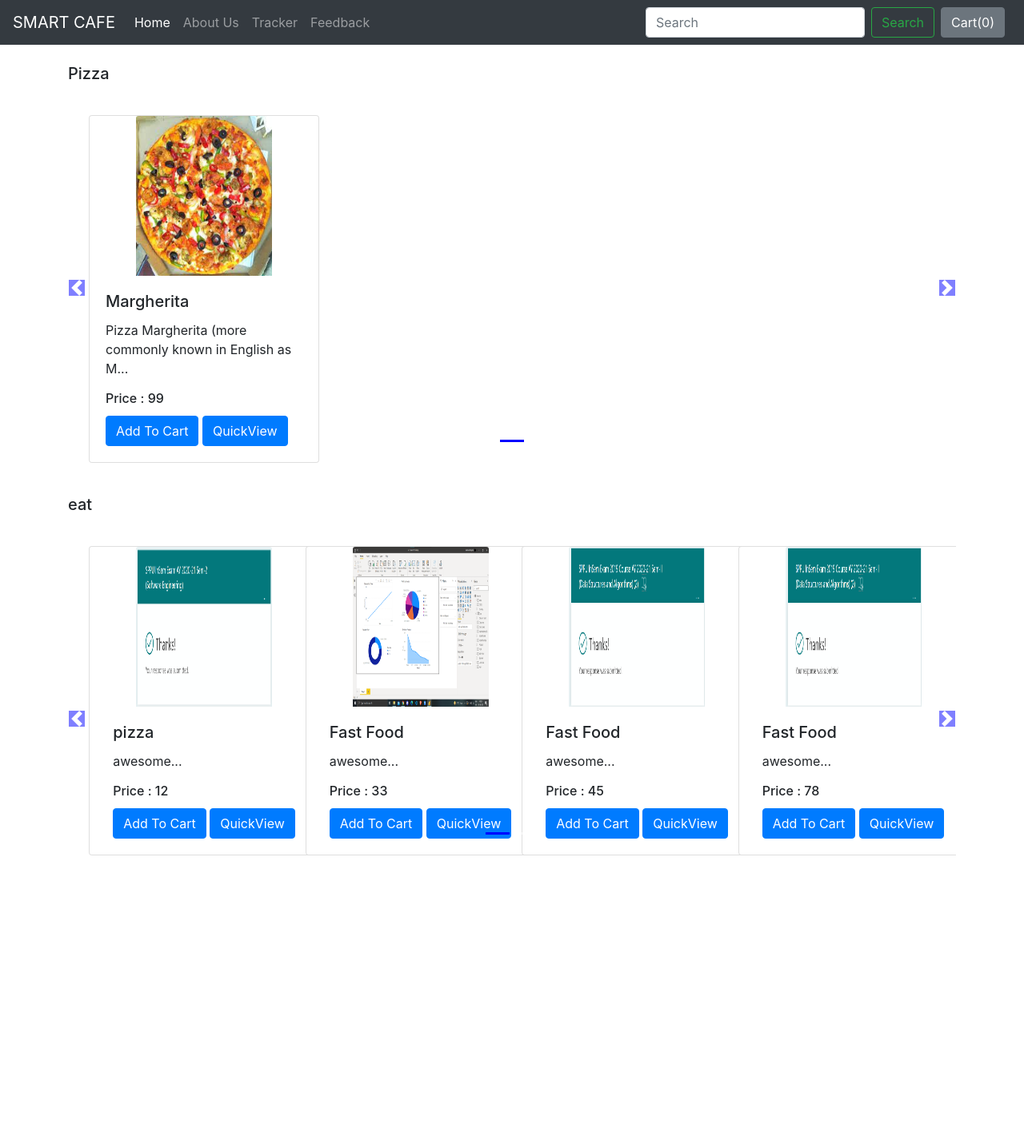
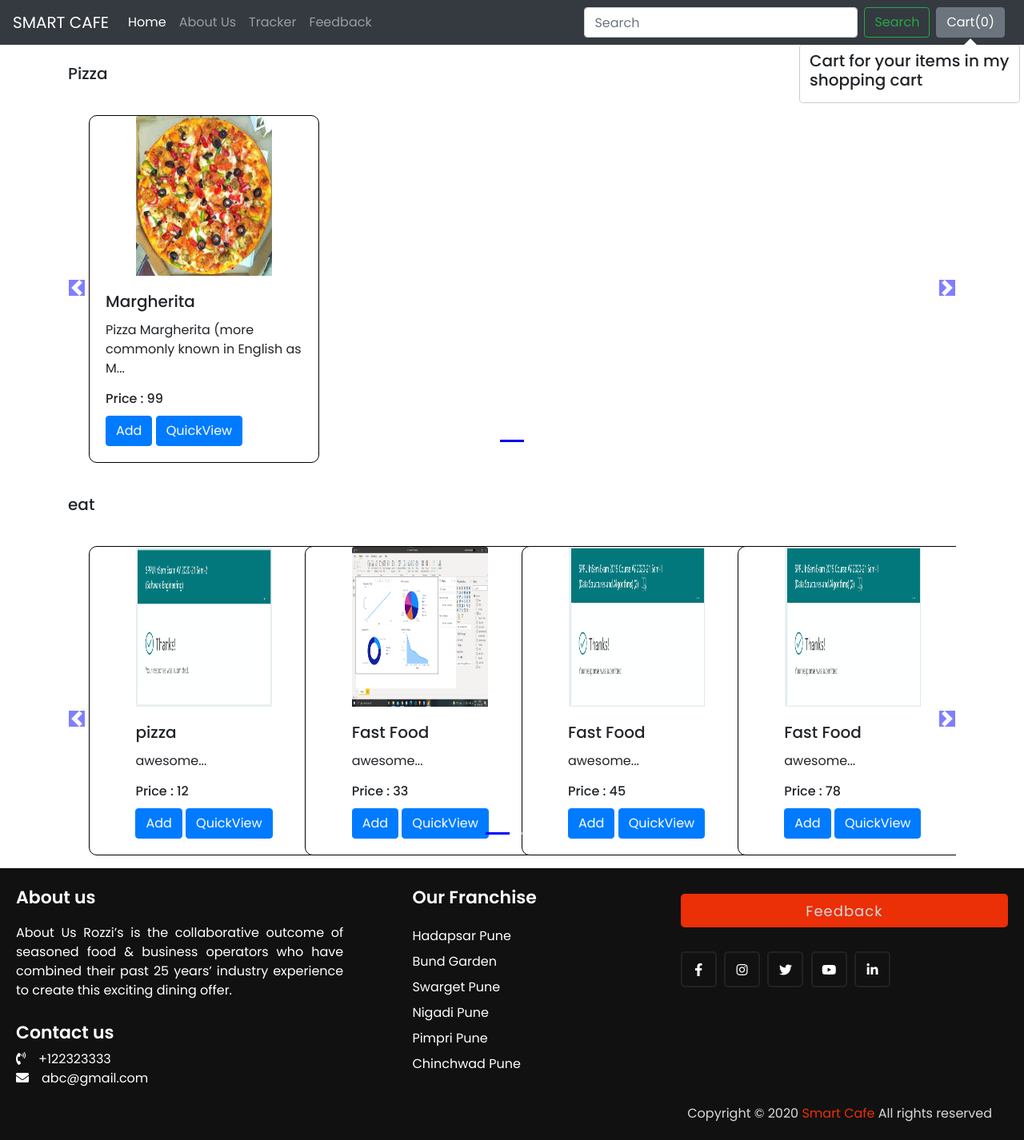
Before and after one commit to Vaibhav-84/Smart-Cafe, a Django app: page /shop/ in a window 1280 px wide. Shown: the whole page at 80% size. Before the commit the page ends 1070 px from the top, so only its background shows below. Run offline with Django 3.2, Linux system fonts and the light colour scheme; data comes from the database, SQL or seed files in the repository; both versions use the stored data as it was after the commit; some libraries are stand-ins or nearby versions.

Commit message:
worked on footer

```diff
--- a/shop/static/shop/index.css
+++ b/shop/static/shop/index.css
@@ -0,0 +1,136 @@
+@import url('https://fonts.googleapis.com/css2?family=Poppins:wght@200;300;400;500;600;700&display=swap');
+*{
+  margin: 0;
+  padding: 0;
+  box-sizing: border-box;
+  font-family: 'Poppins',sans-serif;
+  text-decoration: none;
+}
+footer{
+  width: 100%;
+  /* position: fixed; */
+  bottom: 0;
+  left: 0;
+  background: #111;
+}
+footer .content{
+  max-width: 1350px;
+  margin: auto;
+  padding: 20px;
+  display: flex;
+  flex-wrap: wrap;
+  justify-content: space-between;
+}
+footer .content p,a{
+  color: #fff;
+}
+footer .content .box{
+  width: 33%;
+  transition: all 0.4s ease;
+}
+footer .content .topic{
+  font-size: 22px;
+  font-weight: 600;
+  color: #fff;
+  margin-bottom: 16px;
+
+}
+footer .content p{
+  text-align: justify;
+}
+footer .content .lower .topic{
+  margin: 24px 0 5px 0;
+}
+footer .content .lower i{
+  padding-right: 16px;
+}
+footer .content .middle{
+  padding-left: 80px;
+}
+footer .content .middle a{
+  line-height: 32px;
+}
+footer .content .right input[type="text"]{
+  height: 45px;
+  width: 100%;
+  outline: none;
+  color: #d9d9d9;
+  background: #000;
+  border-radius: 5px;
+  padding-left: 10px;
+  font-size: 17px;
+  border: 2px solid #222222;
+}
+footer .content .right input[type="submit"]{
+  height: 42px;
+  width: 100%;
+  font-size: 18px;
+  color: #d9d9d9;
+  background: #eb2f06;
+  outline: none;
+  border-radius: 5px;
+  letter-spacing: 1px;
+  cursor: pointer;
+  margin-top: 12px;
+  border: 2px solid #eb2f06;
+  transition: all 0.3s ease-in-out;
+}
+.content .right input[type="submit"]:hover{
+  background: none;
+  color:  #eb2f06;
+}
+footer .content .media-icons a{
+  font-size: 16px;
+  height: 45px;
+  width: 45px;
+  display: inline-block;
+  text-align: center;
+  line-height: 43px;
+  border-radius: 5px;
+  border: 2px solid #222222;
+  margin: 30px 5px 0 0;
+  transition: all 0.3s ease;
+}
+.content .media-icons a:hover{
+  border-color: #eb2f06;
+}
+footer .bottom{
+  width: 100%;
+  text-align: right;
+  color: #d9d9d9;
+  padding: 0 40px 5px 0;
+}
+footer .bottom a{
+  color: #eb2f06;
+}
+footer a{
+  transition: all 0.3s ease;
+}
+footer a:hover{
+  color: #eb2f06;
+}
+@media (max-width:1100px) {
+  footer .content .middle{
+    padding-left: 50px;
+  }
+}
+@media (max-width:950px){
+  footer .content .box{
+    width: 50%;
+  }
+  .content .right{
+    margin-top: 40px;
+  }
+}
+@media (max-width:560px){
+  footer{
+    position: relative;
+  }
+  footer .content .box{
+    width: 100%;
+    margin-top: 30px;
+  }
+  footer .content .middle{
+    padding-left: 0;
+  }
+}
--- a/shop/templates/shop/basic.html
+++ b/shop/templates/shop/basic.html
@@ -1,3 +1,4 @@
+{% load static %}
 <!doctype html>
 <html lang="en">
   <head>
@@ -7,7 +8,9 @@
 
     <!-- Bootstrap CSS -->
     <link rel="stylesheet" href="https://stackpath.bootstrapcdn.com/bootstrap/4.2.1/css/bootstrap.min.css" integrity="sha384-GJzZqFGwb1QTTN6wy59ffF1BuGJpLSa9DkKMp0DgiMDm4iYMj70gZWKYbI706tWS" crossorigin="anonymous">
+    <link rel="stylesheet" href="{% static 'shop/index.css' %}">
 
+    <link rel="stylesheet" href="https://cdnjs.cloudflare.com/ajax/libs/font-awesome/5.15.3/css/all.min.css" integrity="sha512-iBBXm8fW90+nuLcSKlbmrPcLa0OT92xO1BIsZ+ywDWZCvqsWgccV3gFoRBv0z+8dLJgyAHIhR35VZc2oM/gI1w==" crossorigin="anonymous" referrerpolicy="no-referrer" />
     <title>{% block title%} {% endblock %}</title>
      <style>
        {% block css %} {% endblock %}
@@ -54,6 +57,53 @@ sagittis lacus vel augue laoreet rutrum faucibus.">
 </nav>
   {% block body %} {% endblock %}
 
+  <!--======= Footer ======= -->
+  <footer>
+   <div class="content">
+     <div class="left box">
+       <div class="upper">
+         <div class="topic">About us</div>
+         <p>About Us Rozzi’s is the collaborative outcome of seasoned food & business operators who have combined their past 25 years’ industry experience to create this exciting dining offer.</p>
+       </div>
+       <div class="lower">
+         <div class="topic">Contact us</div>
+         <div class="phone">
+           <a href="#"><i class="fas fa-phone-volume"></i>+122323333</a>
+         </div>
+         <div class="email">
+           <a href="#"><i class="fas fa-envelope"></i>abc@gmail.com</a>
+         </div>
+       </div>
+     </div>
+     <div class="middle box">
+       <div class="topic">Our Franchise</div>
+       <div><a href="https://goo.gl/maps/Qek1LYorRmWsz3Q57">Hadapsar Pune</a></div>
+       <div><a href="https://goo.gl/maps/Qek1LYorRmWsz3Q57">Bund Garden</a></div>
+       <div><a href="https://goo.gl/maps/Qek1LYorRmWsz3Q57">Swarget   Pune</a></div>
+       <div><a href="https://goo.gl/maps/Qek1LYorRmWsz3Q57">Nigadi    Pune</a></div>
+       <div><a href="https://goo.gl/maps/Qek1LYorRmWsz3Q57">Pimpri    Pune</a></div>
+       <div><a href="https://goo.gl/maps/Qek1LYorRmWsz3Q57">Chinchwad Pune</a></div>
+     </div>
+     <div class="right box">
+       {% comment %} <div class="topic">Subscribe us</div> {% endcomment %}
+       <form action="./feedback">
+         {% comment %} <input type="text" placeholder="Enter email address"> {% endcomment %}
+         <input type="submit" name="" value="Feedback">
+         <div class="media-icons">
+           <a href="#"><i class="fab fa-facebook-f"></i></a>
+           <a href="#"><i class="fab fa-instagram"></i></a>
+           <a href="#"><i class="fab fa-twitter"></i></a>
+           <a href="#"><i class="fab fa-youtube"></i></a>
+           <a href="#"><i class="fab fa-linkedin-in"></i></a>
+         </div>
+       </form>
+     </div>
+   </div>
+   <div class="bottom">
+     <p>Copyright © 2020 <a href="#">Smart Cafe</a> All rights reserved</p>
+   </div>
+ </footer>
+
     <!-- Optional JavaScript -->
     <!-- jQuery first, then Popper.js, then Bootstrap JS -->
     <script src="https://code.jquery.com/jquery-3.3.1.js"
--- a/shop/templates/shop/checkout.html
+++ b/shop/templates/shop/checkout.html
@@ -1,5 +1,5 @@
 {% extends 'shop/basic.html' %}
-{% block title%} Checkout - My Awesome Cart{% endblock %}
+{% block title%} Smart Cafe{% endblock %}
 {% block body %}
 <div class="container">
     <div class="col my-4">
--- a/shop/templates/shop/index.html
+++ b/shop/templates/shop/index.html
@@ -1,4 +1,5 @@
 {% extends 'shop/basic.html' %}
+{% block title%} Smart Cafe{% endblock %}
 {% block css %}
 .col-md-3
 {
@@ -32,6 +33,10 @@ body .no-padding{
 padding-left: 0,
 padding-right: 0;
 }
+.card{
+    border-radius: 10px;
+    border: 1px solid black;
+}
 {% endblock %}
 {% block body %}
 {% load static %}
@@ -58,7 +63,7 @@ padding-right: 0;
                                 <p class="card-text">{{i.desc|slice:"0:53"}}...</p>
                                 <h6 class="card-title" >Price : <span id="pricepr{{i.id}}">{{i.price}}</span></h6>
                                 <span id="divpr{{i.id}}" class="divpr">
-                                    <button id="pr{{i.id}}" class="btn btn-primary cart">Add To Cart</button>
+                                    <button id="pr{{i.id}}" class="btn btn-primary cart">Add</button>
                                 </span>
                                 <a href="/shop/products/{{i.id}}"><button id="qv{{i.id}}" class="btn btn-primary cart">QuickView</button></a>
                             </div>
@@ -125,7 +130,7 @@ function updatePopover(cart) {
     popStr = popStr + "</div> <a href='/shop/checkout'><button class='btn btn-primary' id ='checkout'>Checkout</button></a> <button class='btn btn-primary' onclick='clearCart()' id ='clearCart'>Clear Cart</button>     "
     console.log(popStr);
     document.getElementById('popcart').setAttribute('data-content', popStr);
-    $('#popcart').popover('hide');
+    $('#popcart').popover('show');
 }
 
 function clearCart() {
--- a/shop/templates/shop/tracker.html
+++ b/shop/templates/shop/tracker.html
@@ -1,5 +1,5 @@
 {% extends 'shop/basic.html' %}
-{% block title%} My Awesome Cart Tracker{% endblock %}
+{% block title%}Smart Cafe{% endblock %}
 {% block body %}
 <div class="container">
     <div class="col my-4">
```
Also changed, not shown: db.sqlite3, media/shop/images/SE.png (added), media/shop/images/Screenshot_2021-02-06_194204.png (added), media/shop/images/Screenshot_2021-06-01_092519.png (added), media/shop/images/Screenshot_2021-06-01_092519_Q4qexFq.png (added), media/shop/images/dsa.png (added), media/shop/images/dsa_8wMDnWJ.png (added).
